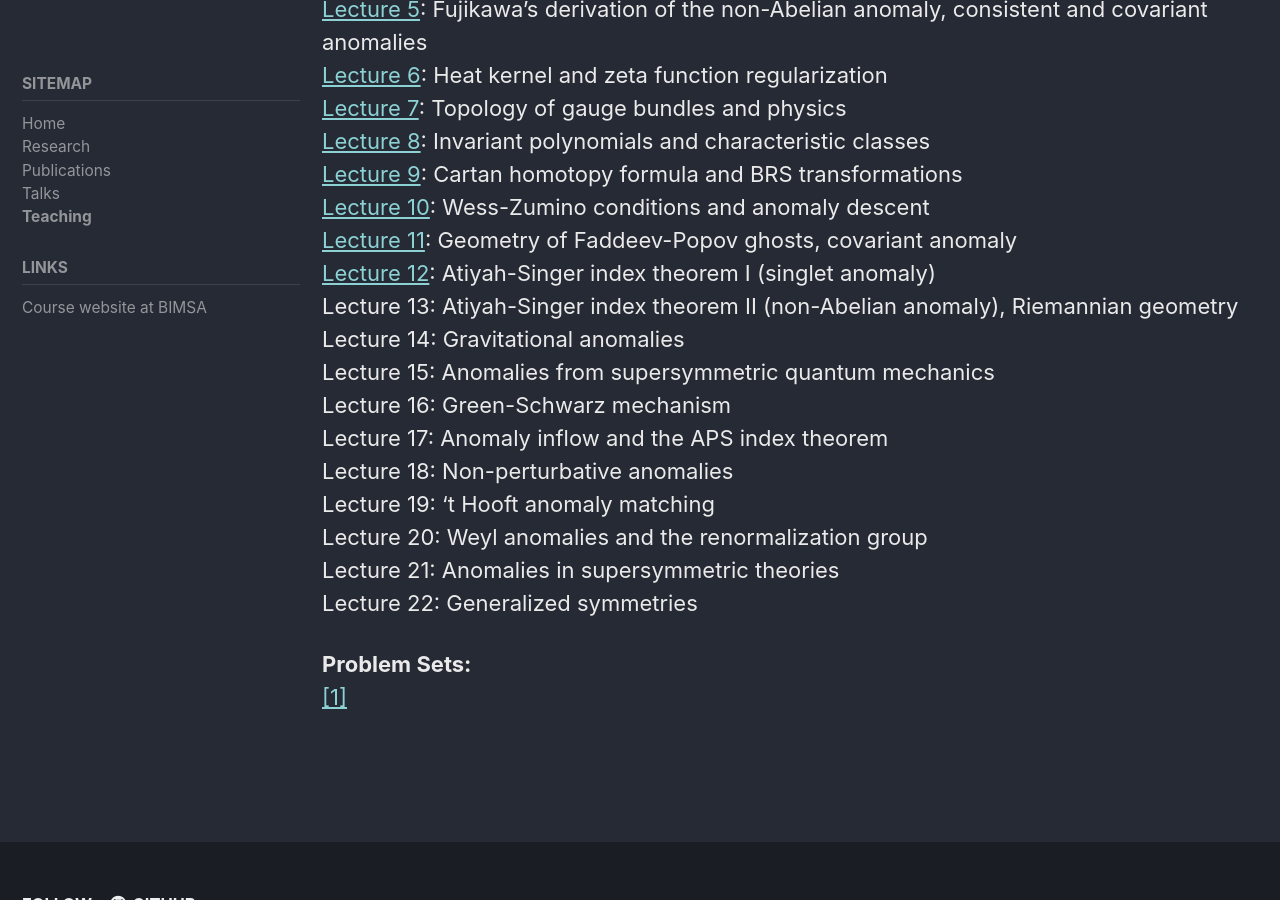
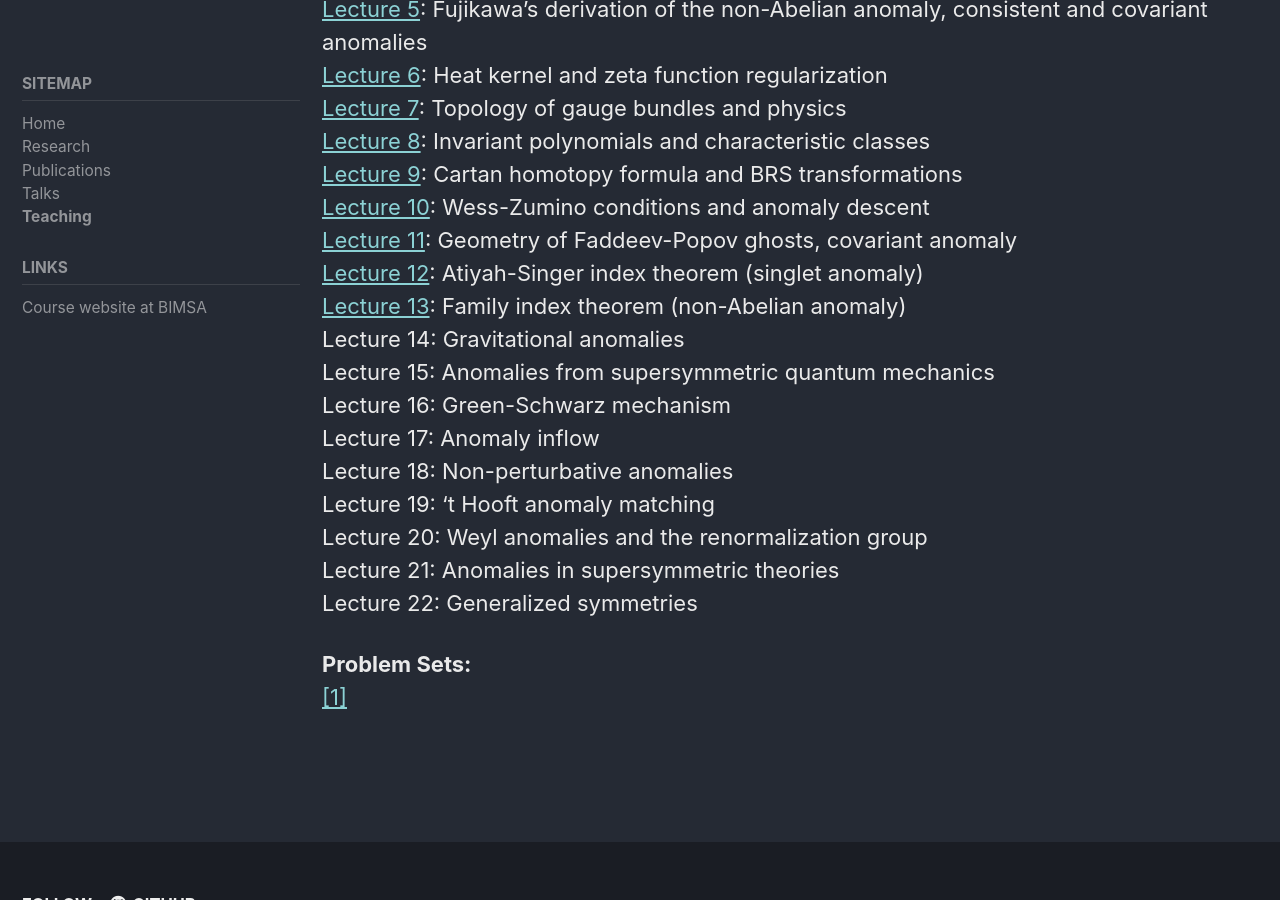
Before and after one commit to ipapadimitriou/ipapadimitriou.github.io, a Jekyll site: the page built from _pages/teaching.md, in a window 1280 px wide and 900 px high, scrolled down 1036 px. Built offline with Jekyll 4.4.1, drawn with Linux system fonts in a browser that asks for light colours; cached includes are drawn as plain includes.

Commit message:
uploaded lecture 13 of QFT Anomalies course

```diff
--- a/_pages/teaching.md
+++ b/_pages/teaching.md
@@ -59,12 +59,12 @@ R. Bertlmann, Anomalies in quantum field theory. Oxford University Press, 1996.
 [Lecture 9](./attachments/teaching/QFT Anomalies and Applications 2021/lecture notes/QFT Anomalies - Lecture 9.pdf):  Cartan homotopy formula and BRS transformations<br>
 [Lecture 10](./attachments/teaching/QFT Anomalies and Applications 2021/lecture notes/QFT Anomalies - Lecture 10.pdf): Wess-Zumino conditions and anomaly descent<br>
 [Lecture 11](./attachments/teaching/QFT Anomalies and Applications 2021/lecture notes/QFT Anomalies - Lecture 11.pdf): Geometry of Faddeev-Popov ghosts, covariant anomaly<br>
-[Lecture 12](./attachments/teaching/QFT Anomalies and Applications 2021/lecture notes/QFT Anomalies - Lecture 12.pdf): Atiyah-Singer index theorem I (singlet anomaly)<br>
-Lecture 13: Atiyah-Singer index theorem II (non-Abelian anomaly), Riemannian geometry<br>
+[Lecture 12](./attachments/teaching/QFT Anomalies and Applications 2021/lecture notes/QFT Anomalies - Lecture 12.pdf): Atiyah-Singer index theorem (singlet anomaly)<br>
+[Lecture 13](./attachments/teaching/QFT Anomalies and Applications 2021/lecture notes/QFT Anomalies - Lecture 13.pdf): Family index theorem (non-Abelian anomaly)<br>
 Lecture 14: Gravitational anomalies<br>
 Lecture 15: Anomalies from supersymmetric quantum mechanics<br>
 Lecture 16: Green-Schwarz mechanism<br>
-Lecture 17: Anomaly inflow and the APS index theorem<br>
+Lecture 17: Anomaly inflow<br>
 Lecture 18: Non-perturbative anomalies<br>
 Lecture 19: 't Hooft anomaly matching<br>
 Lecture 20: Weyl anomalies and the renormalization group<br>
```
Also changed, not shown: 1 other file.
